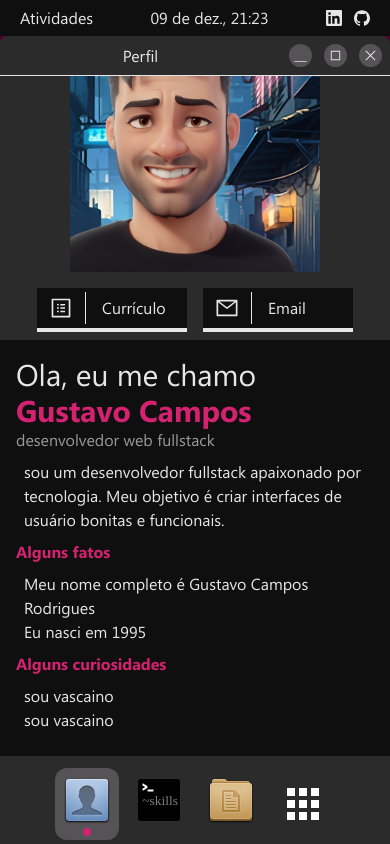
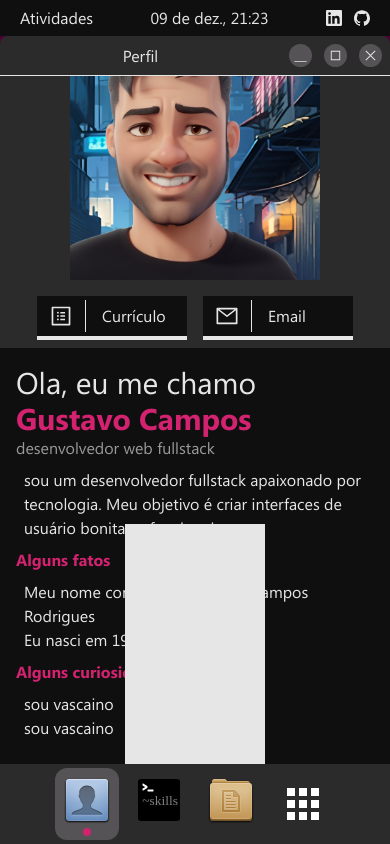
Before and after one commit to gstvcampos/portfolio, a Next.js app: page / in a window 390 px wide. Both pictures are taken after a click on the button 303 px from the left and 804 px from the top of the page. Built offline with nearby package versions, Linux system fonts and the light colour scheme.

Commit message:
feat: modal

```diff
--- a/package.json
+++ b/package.json
@@ -9,12 +9,16 @@
     "lint": "next lint"
   },
   "dependencies": {
+    "@popperjs/core": "^2.11.8",
+    "@preact/signals-react": "^1.3.8",
     "@vercel/speed-insights": "^1.0.1",
     "framer-motion": "^10.16.7",
     "next": "14.0.3",
     "react": "^18",
     "react-dom": "^18",
-    "react-icons": "^4.12.0"
+    "react-icons": "^4.12.0",
+    "react-popper": "^2.3.0",
+    "signals-react-safe": "^1.1.2"
   },
   "devDependencies": {
     "@rocketseat/eslint-config": "^2.1.0",
--- a/src/app/page.tsx
+++ b/src/app/page.tsx
@@ -7,7 +7,7 @@ export default async function Home() {
   return (
     <main className="h-full w-full overflow-hidden rounded-t-lg bg-bar-2 md:h-auto lg:max-w-4xl">
       <WindowBar innerText="Perfil" />
-      <section className="flex h-[calc(100%-48px)] flex-col-reverse overflow-auto md:flex-row">
+      <section className="flex h-[calc(100%-40px)] flex-col-reverse overflow-auto md:flex-row">
         <div className="h-full w-full bg-content-2 p-4">
           <h2 className="text-3xl">
             Ola, eu me chamo
--- a/src/app/projetos/page.tsx
+++ b/src/app/projetos/page.tsx
@@ -12,7 +12,7 @@ export default function Projetos() {
   return (
     <main className="h-full w-full bg-bar-2 md:h-auto lg:max-w-4xl">
       <WindowBar innerText="Projetos" />
-      <section className="flex h-[calc(100%-48px)] flex-col overflow-auto md:flex-row">
+      <section className="flex h-[calc(100%-40px)] flex-col overflow-auto md:flex-row">
         <FolderProjects />
       </section>
     </main>
--- a/src/app/tecnologias/page.tsx
+++ b/src/app/tecnologias/page.tsx
@@ -7,7 +7,7 @@ export default function Tecnologias() {
   return (
     <main className="h-full w-full bg-bar-2 md:h-auto lg:max-w-4xl">
       <WindowBar innerText="Tecnologias" />
-      <section className="h-[calc(100%-48px)] overflow-auto bg-content-2 p-4">
+      <section className="h-[calc(100%-40px)] overflow-auto bg-content-2 p-4">
         <ul className="grid w-full grid-cols-2 gap-y-4 sm:grid-cols-3 md:grid-cols-4 lg:grid-cols-5">
           {technologies.map((tech, index) => (
             <li key={index}>
--- a/src/components/Footer.tsx
+++ b/src/components/Footer.tsx
@@ -1,5 +1,6 @@
 import Image from 'next/image'
 import FooterBtn from './FooterBtn'
+import ModalBtn from './ModalBtn'
 
 export default function Footer() {
   return (
@@ -32,15 +33,7 @@ export default function Footer() {
             alt={'icone projetos'}
           />
         </FooterBtn>
-        <button className="rounded-xl p-2 hover:bg-focus">
-          <Image
-            priority={true}
-            src="/apps.svg"
-            width={48}
-            height={48}
-            alt={'icone apps'}
-          />
-        </button>
+        <ModalBtn />
       </nav>
     </footer>
   )
--- /dev/null
+++ b/src/components/ModalBtn.tsx
@@ -0,0 +1,62 @@
+'use client'
+
+import Image from 'next/image'
+import { useEffect, useState } from 'react'
+
+export default function ModalBtn() {
+  const [modalOpen, setModalOpen] = useState(false)
+
+  const handleButtonClick = () => {
+    setModalOpen(!modalOpen)
+  }
+
+  const handleOutsideClick = (event: React.MouseEvent) => {
+    if (event.target === event.currentTarget) {
+      setModalOpen(false)
+    }
+  }
+
+  const handleKeyDown = (event: KeyboardEvent) => {
+    if (event.key === 'Escape') {
+      setModalOpen(false)
+    }
+  }
+
+  useEffect(() => {
+    if (modalOpen) {
+      document.addEventListener('keydown', handleKeyDown)
+    }
+
+    return () => {
+      document.removeEventListener('keydown', handleKeyDown)
+    }
+  }, [modalOpen])
+
+  return (
+    <>
+      <button
+        className="focus:focus rounded-xl p-2 hover:bg-focus"
+        onClick={handleButtonClick}
+      >
+        <Image
+          priority={true}
+          src="/apps.svg"
+          width={48}
+          height={48}
+          alt={'icone apps'}
+        />
+      </button>
+      {modalOpen && (
+        <div className="fixed inset-0 z-10" onClick={handleOutsideClick}>
+          <div className="flex h-full items-end justify-center">
+            <div className="mb-20 h-60 bg-txt-1">
+              <button>linkdin</button>
+              <button>github</button>
+              <button>github</button>
+            </div>
+          </div>
+        </div>
+      )}
+    </>
+  )
+}
```
Also changed, not shown: 1 other file (tests, documents, lock files or other folders).
